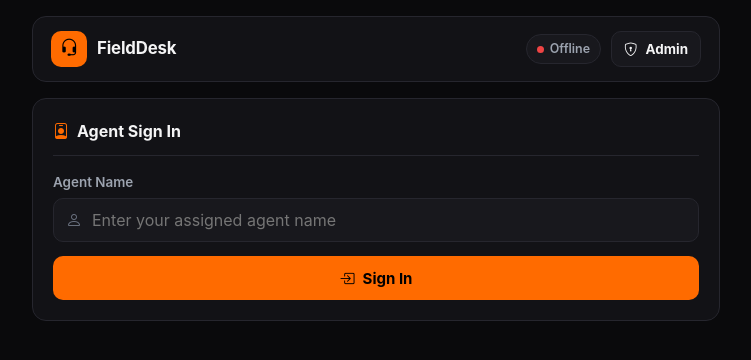
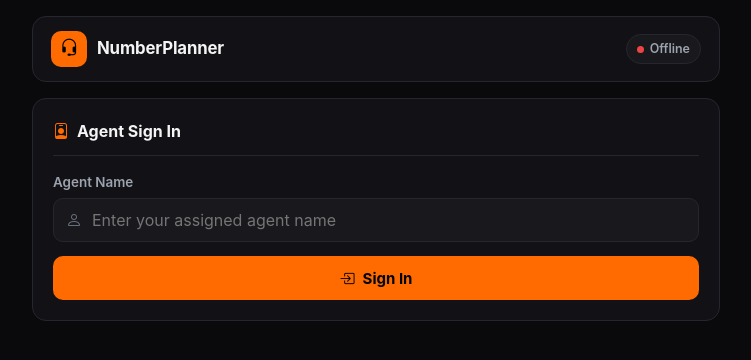
Before and after one commit to spidertechhub/number0-tag, a plain HTML site: page index.html in a window 1280 px wide. Shown: the whole page, without its empty margins (264-1015 px from the left). Drawn offline with nearby package versions, Linux system fonts and the light colour scheme.

Commit message:
Update index.html

```diff
--- a/index.html
+++ b/index.html
@@ -3,7 +3,7 @@
 <head>
   <meta charset="UTF-8" />
   <meta name="viewport" content="width=device-width, initial-scale=1.0" />
-  <title>FieldDesk — Agent Portal</title>
+  <title>NumberPlanner — Agent Portal</title>
   <link rel="stylesheet" href="https://cdn.jsdelivr.net/npm/bootstrap-icons@1.11.3/font/bootstrap-icons.css" />
   <script src="https://cdn.jsdelivr.net/npm/@supabase/supabase-js@2"></script>
   <style>
@@ -475,16 +475,13 @@
     <header class="topbar">
       <div class="brand">
         <div class="brand-icon"><i class="bi bi-headset"></i></div>
-        <span>FieldDesk</span>
+        <span>NumberPlanner</span>
       </div>
       <div class="topbar-right">
         <span class="status-pill" id="realtimePill">
           <span class="dot" id="realtimeDot"></span>
           <span id="realtimeText">Connecting</span>
         </span>
-        <a href="admin.html" class="btn btn-ghost" title="Open Admin Panel">
-          <i class="bi bi-shield-lock"></i> Admin
-        </a>
       </div>
     </header>
 
@@ -552,7 +549,7 @@
               <input
                 type="tel"
                 id="phoneInput"
-                placeholder="e.g. +91 98765 43210"
+                placeholder="e.g. +18002312222"
                 autocomplete="tel"
                 required
               />
```
